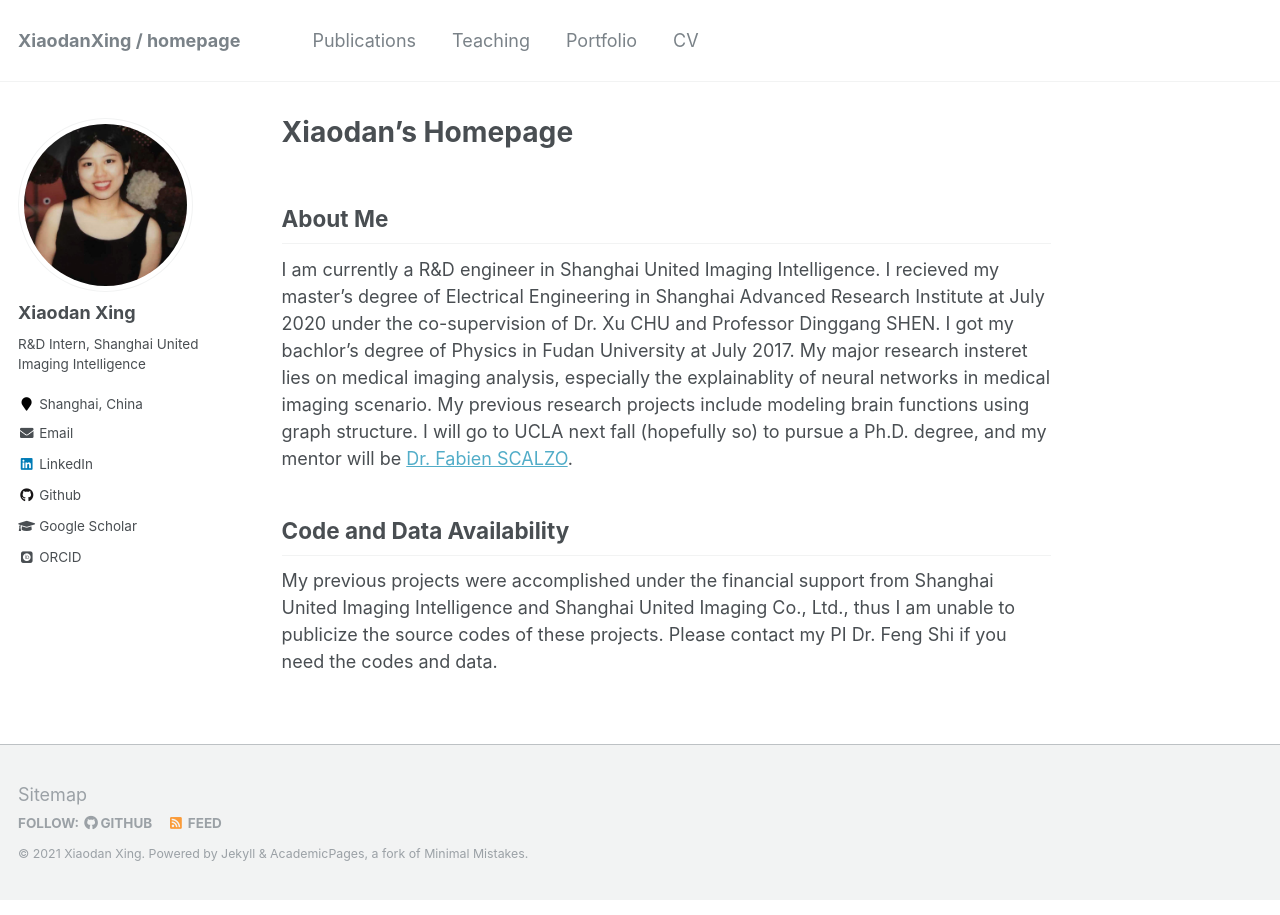
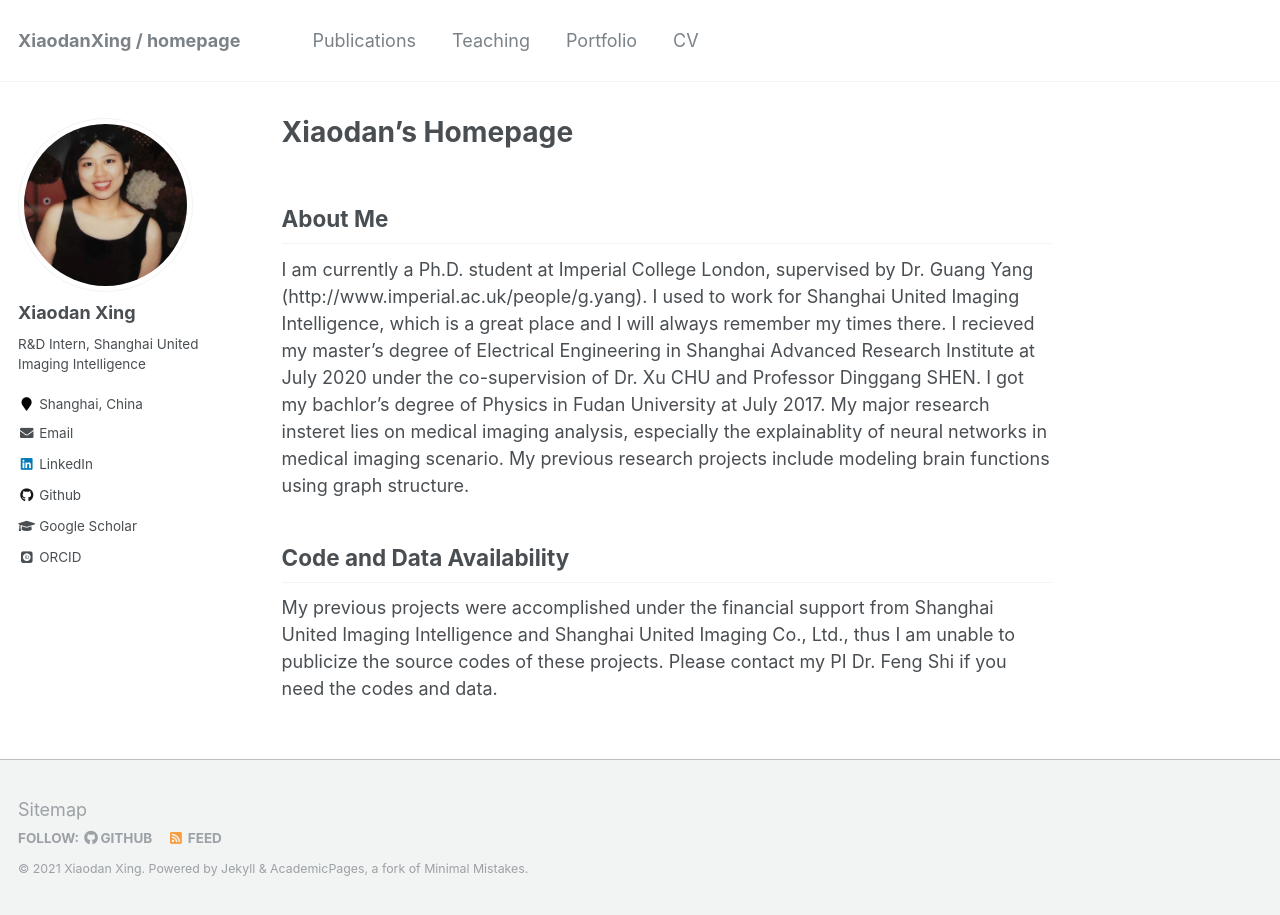
Before and after one commit to XiaodanXing/XiaodanXing.github.io, a Jekyll site: the page built from _pages/about.md, in a window 1280 px wide. Built offline with Jekyll 4.4.1, drawn with Linux system fonts in a browser that asks for light colours; some web fonts are replaced.

Commit message:
Update about.md

```diff
--- a/_pages/about.md
+++ b/_pages/about.md
@@ -9,7 +9,7 @@ redirect_from:
 ---
 About Me
 ------
-I am currently a R&D engineer in Shanghai United Imaging Intelligence. I recieved my master's degree of Electrical Engineering in Shanghai Advanced Research Institute at July 2020 under the co-supervision of Dr. Xu CHU and Professor Dinggang SHEN. I got my bachlor's degree of Physics in Fudan University at July 2017. My major research insteret lies on medical imaging analysis, especially the explainablity of neural networks in medical imaging scenario. My previous research projects include modeling brain functions using graph structure. I will go to UCLA next fall (hopefully so) to pursue a Ph.D. degree, and my mentor will be [Dr. Fabien SCALZO](http://web.cs.ucla.edu/~fab/).
+I am currently a Ph.D. student at Imperial College London, supervised by Dr. Guang Yang (http://www.imperial.ac.uk/people/g.yang). I used to work for Shanghai United Imaging Intelligence, which is a great place and I will always remember my times there. I recieved my master's degree of Electrical Engineering in Shanghai Advanced Research Institute at July 2020 under the co-supervision of Dr. Xu CHU and Professor Dinggang SHEN. I got my bachlor's degree of Physics in Fudan University at July 2017. My major research insteret lies on medical imaging analysis, especially the explainablity of neural networks in medical imaging scenario. My previous research projects include modeling brain functions using graph structure.
 
 
 Code and Data Availability
```
